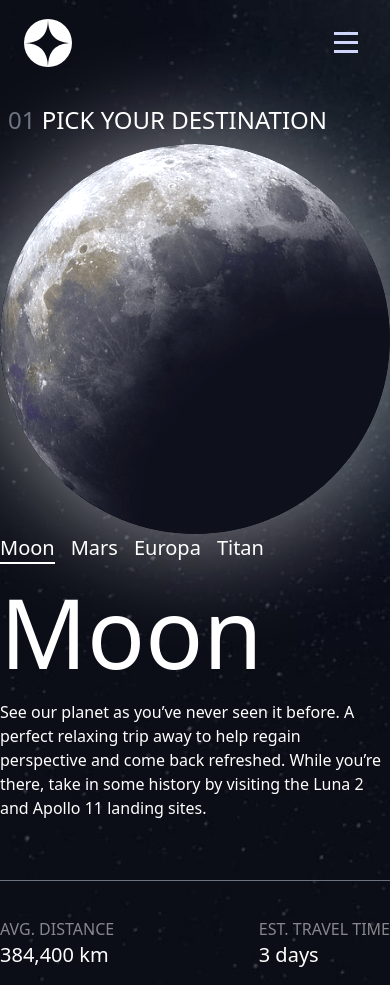
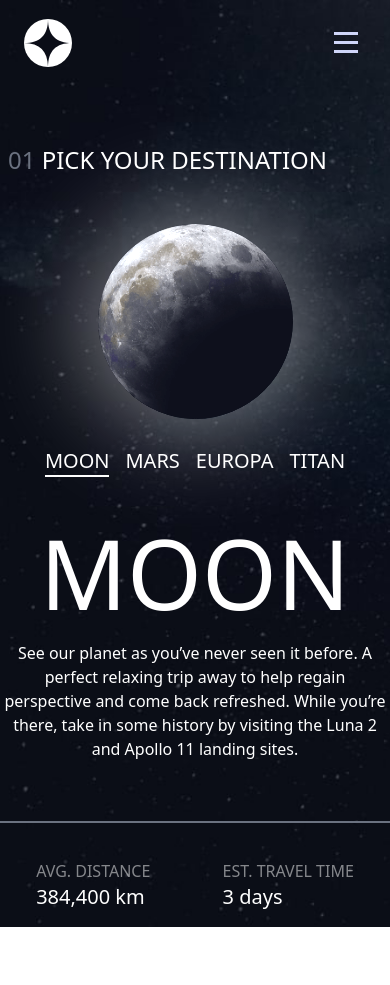
Before and after one commit to emanuel-ra/Space-tourism-website, a React (Vite) app: page /destination in a window 390 px wide. After the commit the page ends 927 px from the top, so only its background shows below. Built offline with nearby package versions, Linux system fonts and the light colour scheme; a web font is replaced by a local one.

Commit message:
destination page finished

```diff
--- a/src/Destination/Body.jsx
+++ b/src/Destination/Body.jsx
@@ -4,10 +4,10 @@ function Body() {
 
   return (
     <section className="w-full mt-24 lg:mt-48 lg:px-48 ">
-        <article className="px-2 py-2">
+        <article className="px-2 py-2 mt-10">
             <h2 className="text-2xl lg:text-3xl lg:pl-48"><span className="text-gray-500">01</span> <span className="text-white">PICK YOUR DESTINATION</span></h2>
         </article>
-       <article className="w-full">
+       <article className="w-full mt-10">
         <SliderDestination />
        </article>
     </section>
--- a/src/components/Aside.jsx
+++ b/src/components/Aside.jsx
@@ -5,7 +5,7 @@ import close from "../assets/shared/icon-close.svg";
 function Aside() {
   return (
     <>
-        <aside id="side_mobile_menu" className="w-[65%] min-h-screen absolute bg-white/10 backdrop-blur-md right-0 transition-all ease-in-out duration-150 hidden">
+        <aside id="side_mobile_menu" className="w-[65%] min-h-screen absolute z-10 bg-white/10 backdrop-blur-md right-0 transition-all ease-in-out duration-150 hidden">
             <section className="w-full flex justify-end p-6">
                 <button onClick={
                         () => {
--- a/src/components/SliderDestination.jsx
+++ b/src/components/SliderDestination.jsx
@@ -11,34 +11,34 @@ function SliderDestination() {
 
         {destinations.map((item, index) => (
           <article
-            className={`flex flex-col lg:flex-row lg:justify-around lg:items-center card-destination ${
+            className={`flex flex-col justify-center items-center lg:flex-row lg:justify-around card-destination ${
               destination != index && "hidden"
             } ${destination}`}
             key={index}
           >
             <img src={new URL(item.images.img, import.meta.url).href} alt={item.name}
-              className="animate-brightness cursor-pointer shadow-[0_0px_100px_10px_rgba(255,255,255,0.5)] rounded-full"
+              className="animate-brightness cursor-pointer shadow-[0_0px_100px_10px_rgba(255,255,255,0.5)] rounded-full w-1/2 lg:w-1/3"
             />
 
-            <div className="w-full lg:w-1/4 flex flex-col text-white space-y-5">
+            <div className="w-full md:px-24 lg:px-0 lg:w-1/4 flex flex-col text-white space-y-5 items-centers">
 
-              <ul className="flex space-x-4">
+              <ul className="flex justify-center lg:justify-start space-x-4 my-7">
                 {destinations.map((option, i) => (
                   <li key={i} className={`${destination === i && "active"}`}>
-                    <button id={`btn_${option.name} destinations_options`}  onClick={(e) => { setDestination(i); }} >
+                    <button className="uppercase" id={`btn_${option.name} destinations_options`}  onClick={(e) => { setDestination(i); }} >
                       {option.name}
                     </button>
                   </li>
                 ))}
               </ul>
 
-              <h3 className="text-8xl">{item.name}</h3>
+              <h3 className="text-8xl text-center lg:text-left uppercase">{item.name}</h3>
 
-              <blockquote className="w-full">{item.description}</blockquote>
+              <blockquote className="w-full text-center lg:text-left">{item.description}</blockquote>
 
-              <span className="w-full border-b-[0.1rem] border-gray-500 py-5"></span>
+              <span className="w-full border-b-2 lg:border-b-[0.1rem] border-gray-500 py-5"></span>
 
-              <section className="w-full flex justify-between py-4">
+              <section className="w-full flex justify-around lg:justify-between py-4">
 
                 <article className="flex flex-col">
                   <span className="uppercase text-white/50">AVG. DISTANCE</span>
```
